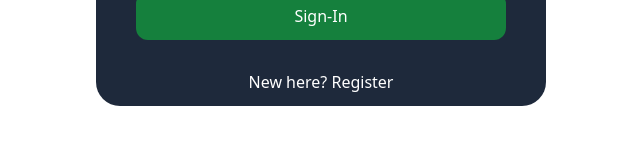
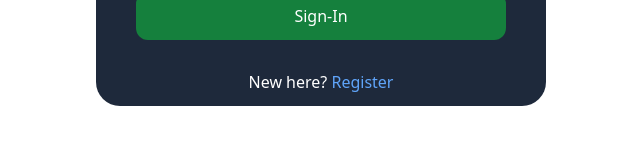
Before and after one commit to Ghaby-X/LoginSignup, a React (Vite) app in the folder client/: page / in a window 1280 px wide. Shown: the part 558-702 px from the top of the page, without its empty margins (319-959 px from the left). Built offline with nearby package versions, Linux system fonts and the light colour scheme.

Commit message:
feat(minor) add Link feature to bottom page

```diff
--- a/client/src/pages/LoginPage.jsx
+++ b/client/src/pages/LoginPage.jsx
@@ -20,7 +20,7 @@ function LoginPage() {
 
           <button className='text-white bg-green-700 h-12 w-[100%] rounded-xl mb-[30px]'>Sign-In</button>
 
-          <p className='text-white text-center mb-3'>New here? Register</p>
+          <p className='text-white text-center mb-3'>New here? <Link className='text-blue-400' to='/signup'>Register</Link></p>
         </div>
       </div>
 
--- a/client/src/pages/SignupPage.jsx
+++ b/client/src/pages/SignupPage.jsx
@@ -20,7 +20,7 @@ function SignupPage() {
 
           <button className='text-white bg-green-700 h-12 w-[100%] rounded-xl mb-[30px]'>Register</button>
 
-          <p className='text-white text-center mb-3'>Already a user? Login</p>
+          <p className='text-white text-center mb-3'>Already a user? <Link className='text-blue-400' to='/'>Login</Link></p>
         </div>
       </div>
 
```
